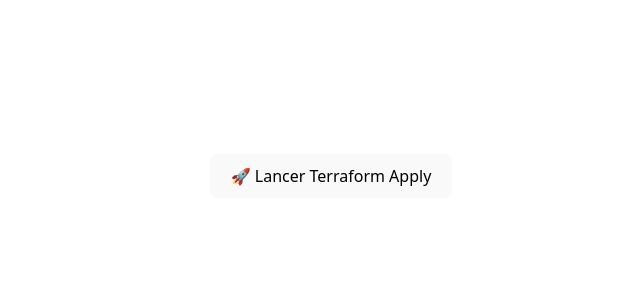
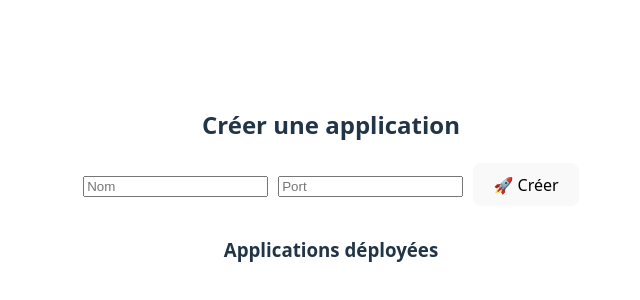
Before and after one commit to dimate456/cmp, a React (Vite) app in the folder fullstack/: page / in a window 1280 px wide. Shown: the part 214-514 px from the top of the page, without its empty margins (309-949 px from the left). Built offline with nearby package versions, Linux system fonts and the light colour scheme.

Commit message:
feat: :cmp_v2

```diff
--- a/fullstack/package.json
+++ b/fullstack/package.json
@@ -10,6 +10,7 @@
     "preview": "vite preview"
   },
   "dependencies": {
+    "backend": "file:backend",
     "react": "^19.0.0",
     "react-dom": "^19.0.0"
   },
--- a/fullstack/src/App.jsx
+++ b/fullstack/src/App.jsx
@@ -2,37 +2,78 @@
 import './App.css';
 
 function App() {
+  const [apps, setApps] = useState([]);
+  const [newApp, setNewApp] = useState({ nom: '', port: '' });
   const [responseData, setResponseData] = useState(null);
 
   const handleTerraformApply = async () => {
     try {
       const response = await fetch('http://4.180.4.209:3001/terraform/apply', {
         method: 'POST',
+        headers: { 'Content-Type': 'application/json' },
+        body: JSON.stringify(newApp),
       });
-      if (!response.ok) throw new Error('Erreur pendant Terraform Apply');
-      const data = await response.text(); // ici on reçoit du texte brut, pas du JSON
+
+      const data = await response.text();
+      if (!response.ok) throw new Error(data);
       setResponseData({ message: data });
+      setApps([...apps, { ...newApp }]);
+      setNewApp({ nom: '', port: '' }); // reset
     } catch (error) {
-      console.error(error);
-      setResponseData({ message: 'Erreur lors du lancement de Terraform Apply' });
+      setResponseData({ message: error.message });
+    }
+  };
+
+  const handleTerraformDelete = async (nom) => {
+    try {
+      const response = await fetch('http://4.180.4.209:3001/terraform/destroy', {
+        method: 'DELETE',
+        headers: { 'Content-Type': 'application/json' },
+        body: JSON.stringify({ nom }),
+      });
+
+      const data = await response.text();
+      if (!response.ok) throw new Error(data);
+      setResponseData({ message: data });
+      setApps(apps.filter(app => app.nom !== nom));
+    } catch (error) {
+      setResponseData({ message: error.message });
     }
   };
 
   return (
     <div style={{ padding: 20 }}>
-      <button onClick={handleTerraformApply} className="apply-button">
-        🚀 Lancer Terraform Apply
-      </button>
+      <h2>Créer une application</h2>
+      <input
+        type="text"
+        placeholder="Nom"
+        value={newApp.nom}
+        onChange={(e) => setNewApp({ ...newApp, nom: e.target.value })}
+        style={{ marginRight: 10 }}
+      />
+      <input
+        type="number"
+        placeholder="Port"
+        value={newApp.port}
+        onChange={(e) => setNewApp({ ...newApp, port: parseInt(e.target.value) })}
+        style={{ marginRight: 10 }}
+      />
+      <button onClick={handleTerraformApply}>🚀 Créer</button>
+
+      <h3 style={{ marginTop: 30 }}>Applications déployées</h3>
+      <ul>
+        {apps.map((app) => (
+          <li key={app.nom}>
+            {app.nom} (port {app.port}){' '}
+            <button onClick={() => handleTerraformDelete(app.nom)}>❌ Supprimer</button>
+          </li>
+        ))}
+      </ul>
 
       <div style={{ marginTop: 20 }}>
-        {responseData?.message
-          ?.split('\n')
-          .map((line, index) => (
-            <span key={index}>
-              {line}
-              <br />
-            </span>
-          ))}
+        {responseData?.message?.split('\n').map((line, index) => (
+          <span key={index}>{line}<br /></span>
+        ))}
       </div>
     </div>
   );
```
Also changed, not shown: 2 other files (tests, documents, lock files or other folders).
